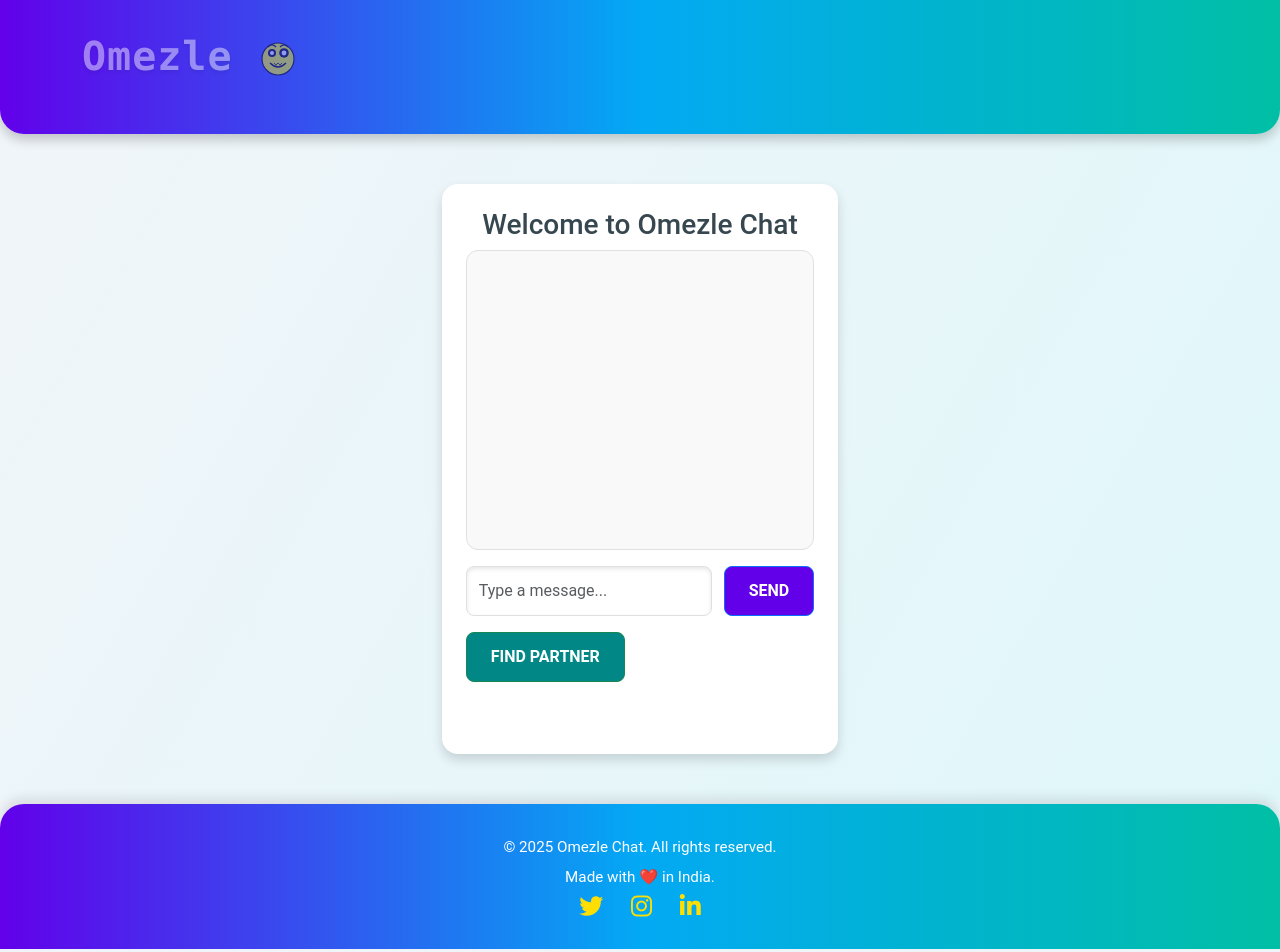
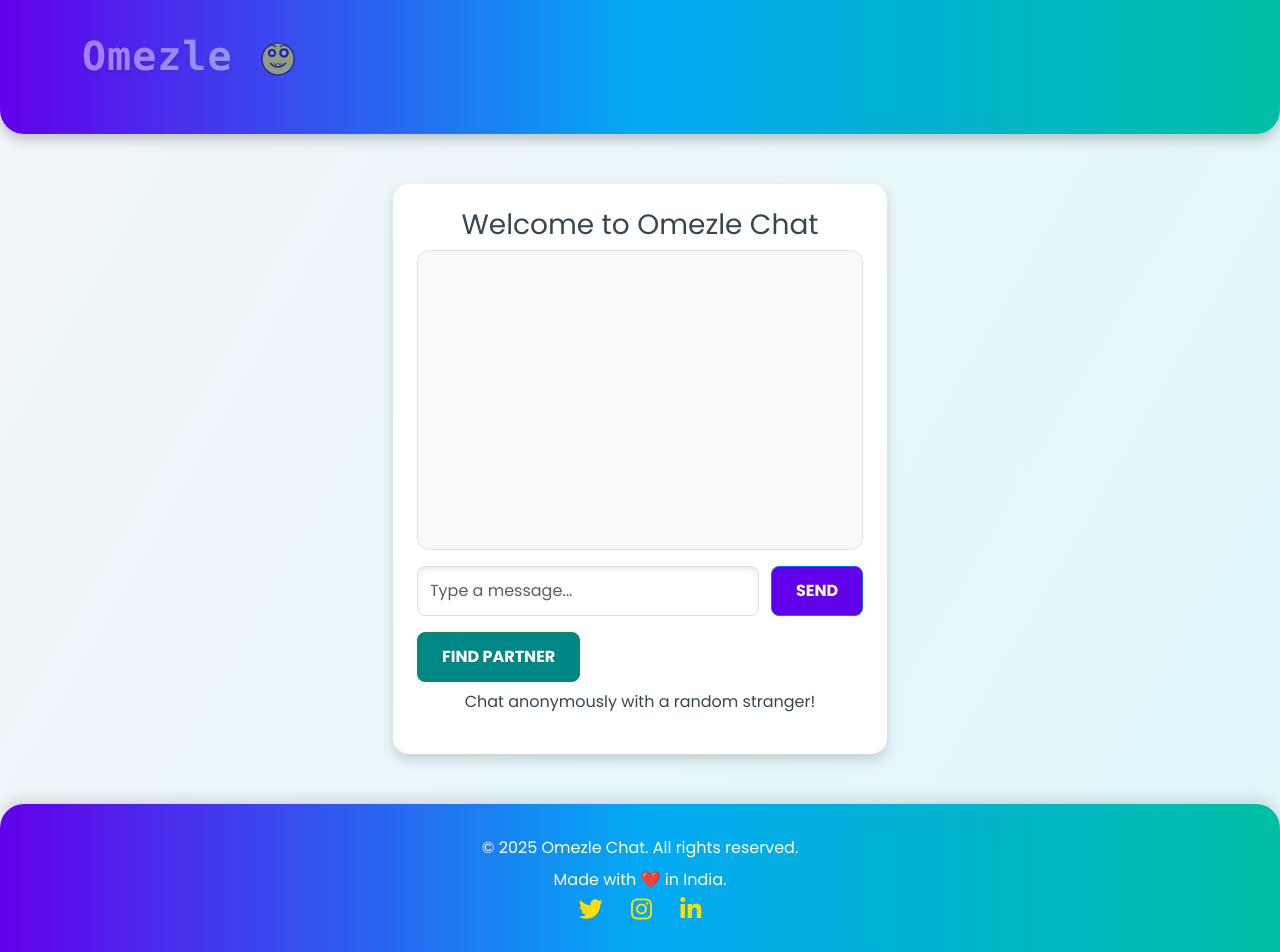
Before and after one commit to SkvProgrammer/random-chat-web-app-omezle, a Flask app: page / in a window 1280 px wide. Run offline with Flask 3, Linux system fonts and the light colour scheme; some libraries are stand-ins or nearby versions.

Commit message:
more changes

```diff
--- a/static/style.css
+++ b/static/style.css
@@ -4,7 +4,7 @@
     margin: 0;
     display: flex;
     flex-direction: column;
-    font-family: 'Roboto', sans-serif;
+    font-family: 'Poppins', sans-serif;
     background: linear-gradient(120deg, #f1f5f9, #e0f7fa);
     color: #37474f; /* Neutral dark gray for text */
 }
@@ -127,7 +127,8 @@
     color: white;
     text-align: center;
     padding: 24px;
-    font-size: 0.95rem;
+    font-family: 'Poppins', sans-serif;
+
     border-top-left-radius: 24px;
     border-top-right-radius: 24px;
     box-shadow: 0 -6px 12px rgba(0, 0, 0, 0.1);
--- a/templates/index.html
+++ b/templates/index.html
@@ -3,12 +3,13 @@
 <head>
     <meta charset="UTF-8">
     <meta name="viewport" content="width=device-width, initial-scale=1.0">
-    <title>Omezle - Random video and text chatting application without login</title>
+    <title>Omezle - Random Chat</title>
     <!-- Bootstrap CSS -->
     <link href="https://cdn.jsdelivr.net/npm/bootstrap@5.3.0/dist/css/bootstrap.min.css" rel="stylesheet">
     <link rel="stylesheet" type="text/css" href="static/style.css">
    <!-- Font Awesome Icons -->
 <link href="https://cdnjs.cloudflare.com/ajax/libs/font-awesome/6.0.0-beta3/css/all.min.css" rel="stylesheet">
+<link href="https://fonts.googleapis.com/css2?family=Poppins:wght@300;400;600;700&display=swap" rel="stylesheet">
 
 </head>
 <body>
@@ -51,7 +52,7 @@
             <button id="send" class="btn btn-primary">Send</button>
         </div>
         <button id="find" class="btn btn-success mb-2">Find Partner</button>
-        <p class="text-center text-white">Chat anonymously with a random stranger!</p>
+        <p class="text-center">Chat anonymously with a random stranger!</p>
     </div>
 
     <footer>
```
